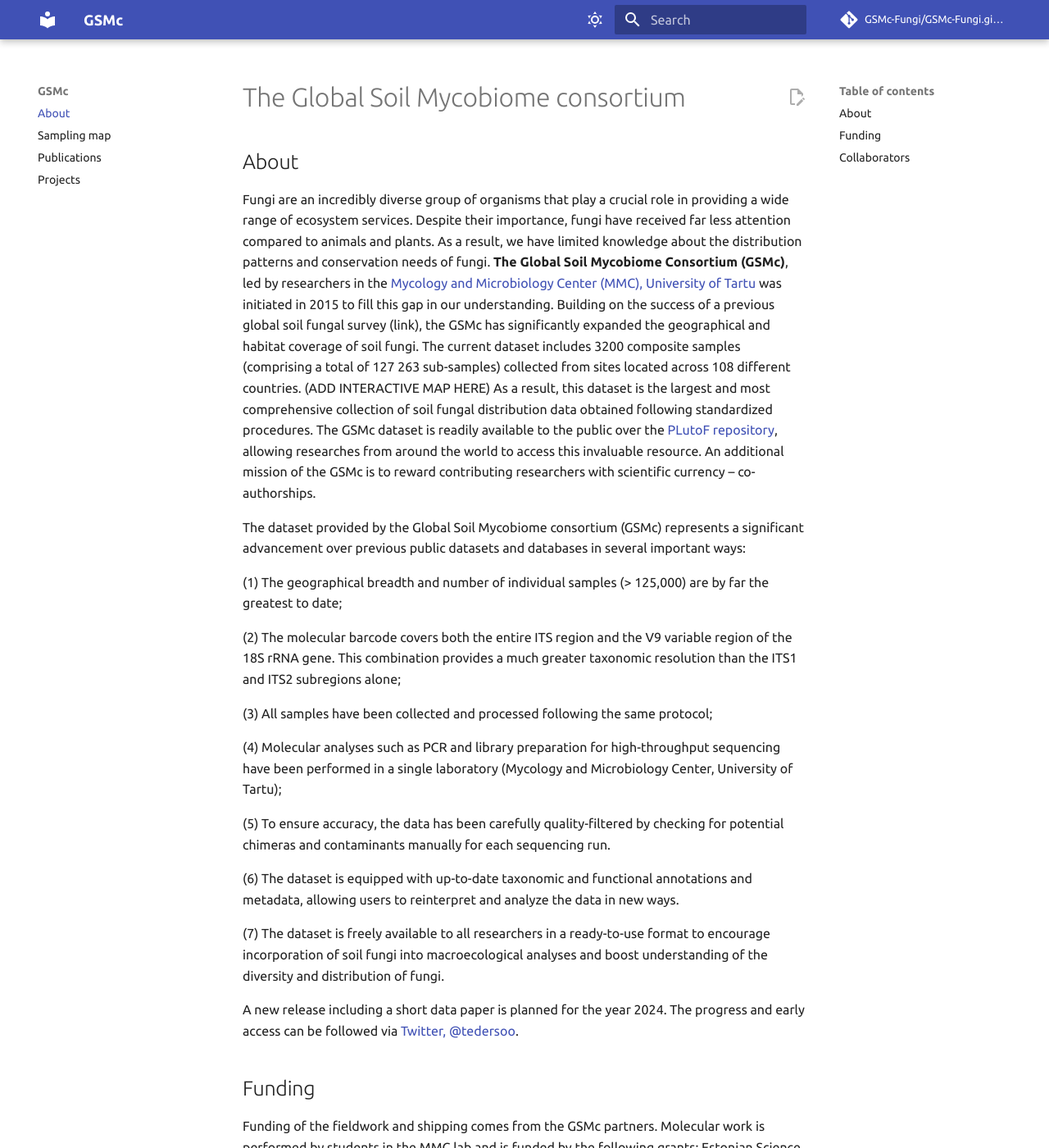
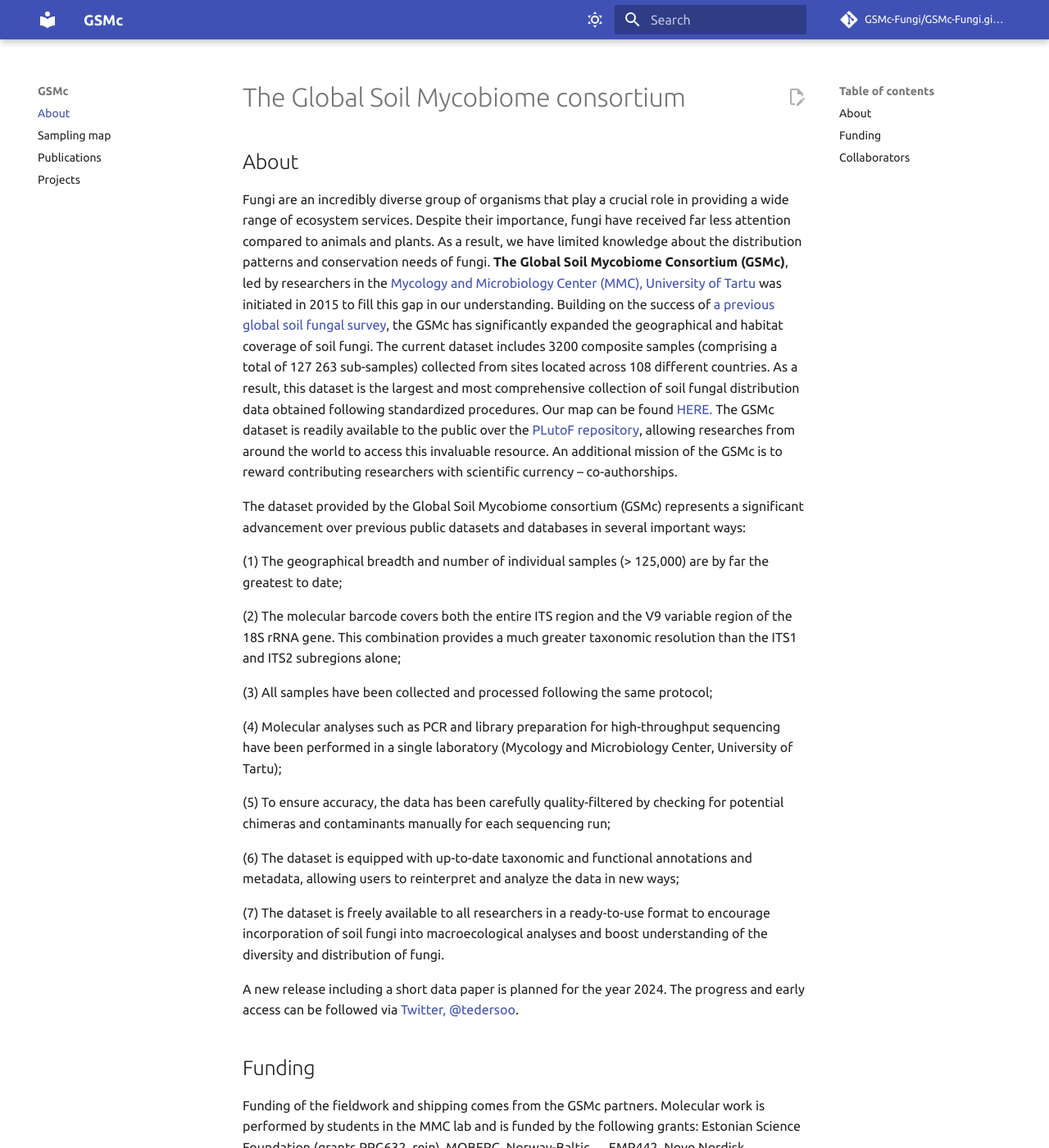
Before and after one commit to vmikk/GSMc-Fungi.github.io, an MkDocs documentation site: the page built from docs/index.md, in a window 1280 px wide and 1400 px high. Shown: the whole window at 82% size. Built offline with MkDocs 1.6.1 and Material for MkDocs 9.7.7, drawn with Linux system fonts in a browser that asks for light colours; comment, search, counter and statistics services are not loaded.

Commit message:
semicolons

```diff
--- a/docs/index.md
+++ b/docs/index.md
@@ -4,8 +4,8 @@
 ## About
 
 Fungi are an incredibly diverse group of organisms that play a crucial role in providing a wide range of ecosystem services. Despite their importance, fungi have received far less attention compared to animals and plants. As a result, we have limited knowledge about the distribution patterns and conservation needs of fungi.
-**The Global Soil Mycobiome Consortium (GSMc)**, led by researchers in the [Mycology and Microbiology Center (MMC), University of Tartu](https://mmc.ut.ee/home-1) was initiated in 2015 to fill this gap in our understanding. Building on the success of a previous global soil fungal survey (link), the GSMc has significantly expanded the geographical and habitat coverage of soil fungi.
-The current dataset includes 3200 composite samples (comprising a total of 127 263 sub-samples) collected from sites located across 108 different countries. (ADD INTERACTIVE MAP HERE) As a result, this dataset is the largest and most comprehensive collection of soil fungal distribution data obtained following standardized procedures.
+**The Global Soil Mycobiome Consortium (GSMc)**, led by researchers in the [Mycology and Microbiology Center (MMC), University of Tartu](https://mmc.ut.ee/home-1) was initiated in 2015 to fill this gap in our understanding. Building on the success of [a previous global soil fungal survey](https://doi.org/10.1126/science.1256688), the GSMc has significantly expanded the geographical and habitat coverage of soil fungi.
+The current dataset includes 3200 composite samples (comprising a total of 127 263 sub-samples) collected from sites located across 108 different countries. As a result, this dataset is the largest and most comprehensive collection of soil fungal distribution data obtained following standardized procedures. Our map can be found  [HERE.](sampling_map.md)
 The GSMc dataset is readily available to the public over the [PLutoF repository](https://plutof.ut.ee), allowing researches from around the world to access this invaluable resource.
 An additional mission of the GSMc is to reward contributing researchers with scientific currency – co-authorships.
 
@@ -19,9 +19,9 @@
 
 (4)	Molecular analyses such as PCR and library preparation for high-throughput sequencing have been performed in a single laboratory (Mycology and Microbiology Center, University of Tartu);
 
-(5)	To ensure accuracy, the data has been carefully quality-filtered by checking for potential chimeras and contaminants manually for each sequencing run.
+(5)	To ensure accuracy, the data has been carefully quality-filtered by checking for potential chimeras and contaminants manually for each sequencing run;
 
-(6)	The dataset is equipped with up-to-date taxonomic and functional annotations and metadata, allowing users to reinterpret and analyze the data in new ways.
+(6)	The dataset is equipped with up-to-date taxonomic and functional annotations and metadata, allowing users to reinterpret and analyze the data in new ways;
 
 (7)	The dataset is freely available to all researchers in a ready-to-use format to encourage incorporation of soil fungi into macroecological analyses and boost understanding of the diversity and distribution of fungi.
 
```
